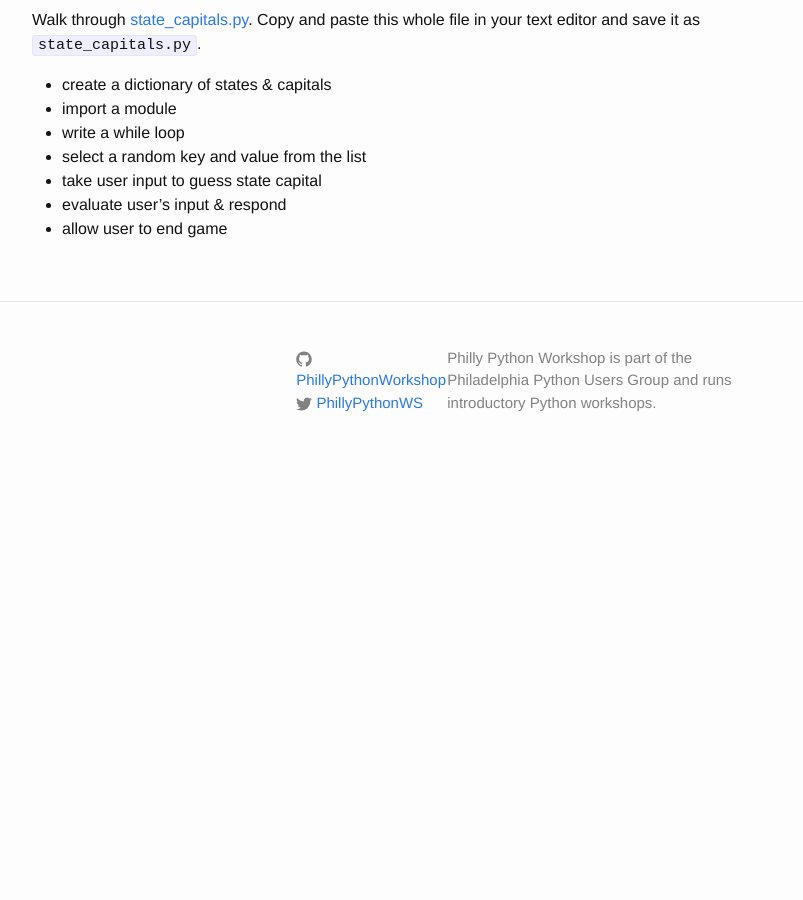
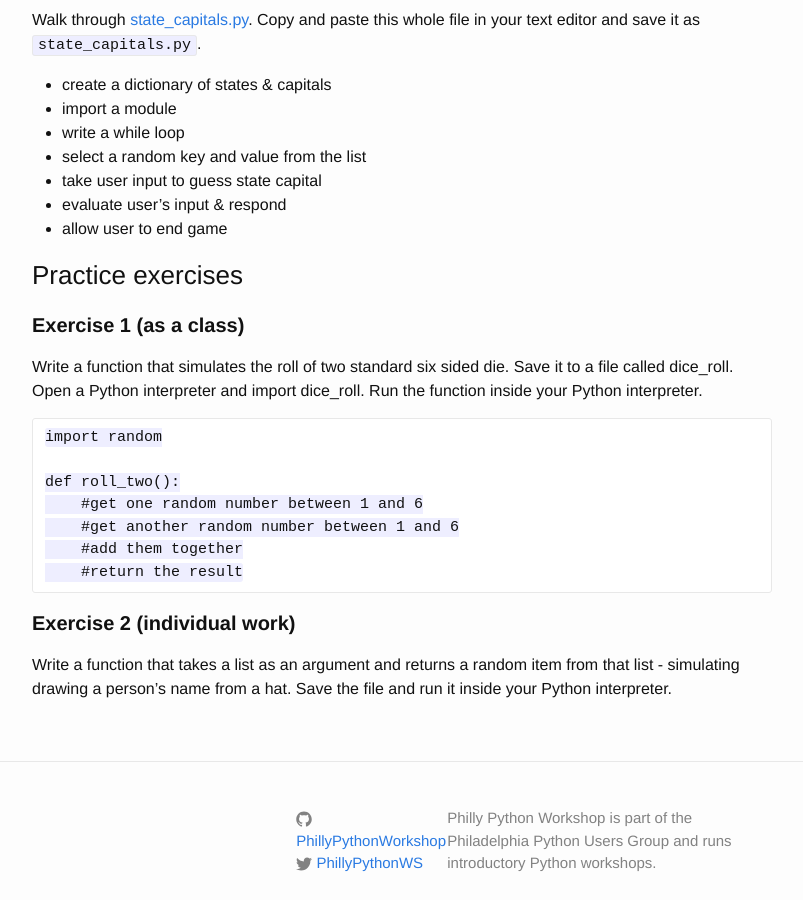
Before and after one commit to PhillyPythonWorkshop/PhillyPythonWorkshop.github.io, a Jekyll site: the page built from pages/saturday_lesson.md, in a window 1280 px wide and 900 px high, scrolled down 1537 px. Shown: the whole window, without its empty margins (238-1041 px from the left). Built offline with Jekyll 4.4.1, drawn with Linux system fonts in a browser that asks for light colours; before the commit the page ends 2011 px from its top, so only the background shows below that.

Commit message:
add practice exercises

```diff
--- a/pages/saturday_lesson.md
+++ b/pages/saturday_lesson.md
@@ -63,3 +63,25 @@ Walk through [state_capitals.py](https://raw.githubusercontent.com/PhillyPythonW
 * take user input to guess state capital
 * evaluate user's input & respond
 * allow user to end game
+
+
+###Practice exercises
+
+####Exercise 1 (as a class)
+
+Write a function that simulates the roll of two standard six sided die.
+Save it to a file called dice_roll.  Open a Python interpreter and import dice_roll.  Run the function inside your Python interpreter.
+
+~~~
+import random
+
+def roll_two():
+    #get one random number between 1 and 6
+    #get another random number between 1 and 6
+    #add them together
+    #return the result
+~~~
+
+####Exercise 2 (individual work)
+
+Write a function that takes a list as an argument and returns a random item from that list - simulating drawing a person's name from a hat.  Save the file and run it inside your Python interpreter.
```
